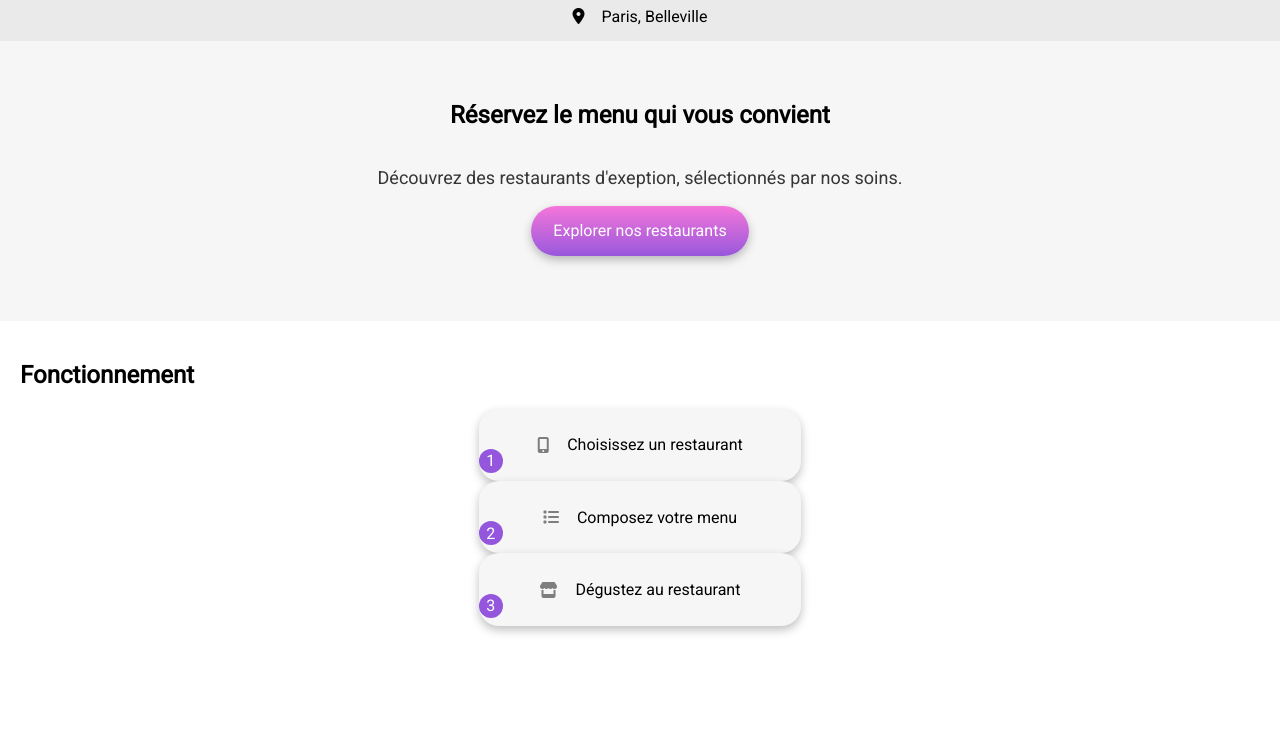
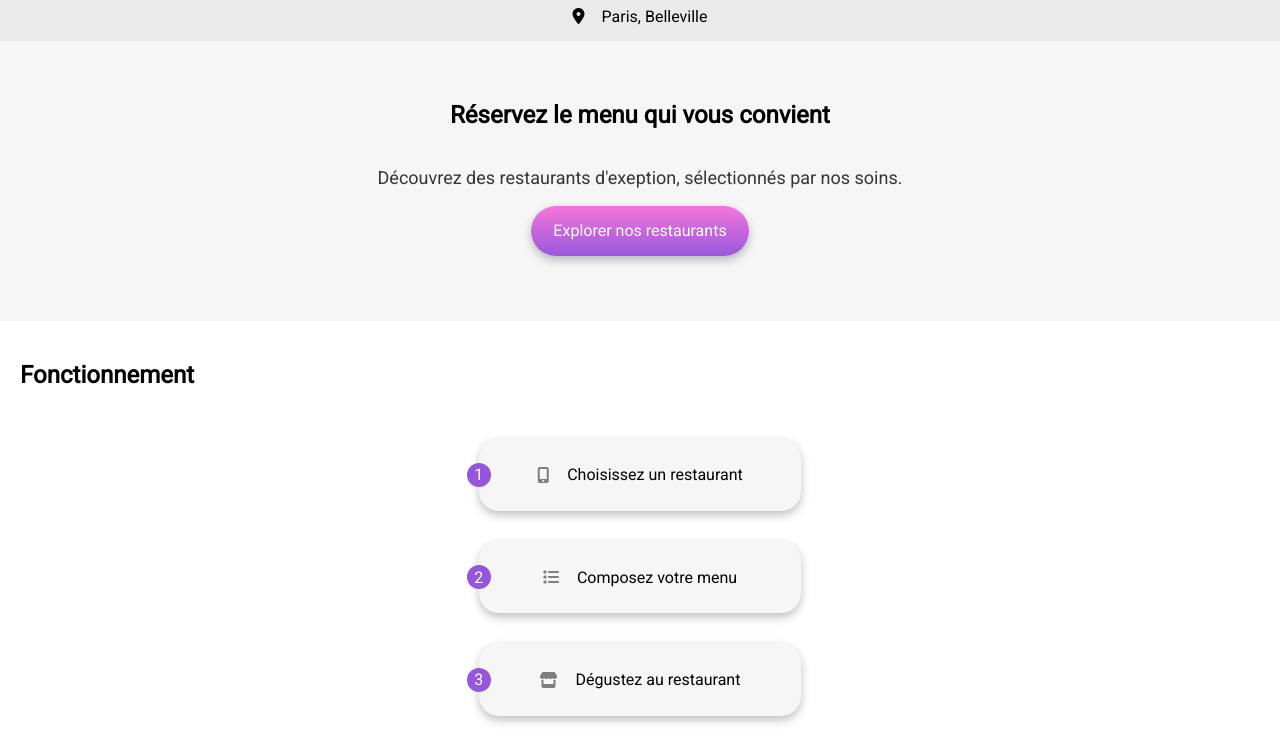
Before and after one commit to ClementDemongeot/Projet_Ohmyfood, a website: page Index.html in a window 1280 px wide. Shown: the part 72-808 px from the top of the page. Drawn offline with Linux system fonts and the light colour scheme; a web font is replaced by a local one.

Commit message:
fonctionnement done

```diff
--- a/SASS/scss/index.scss
+++ b/SASS/scss/index.scss
@@ -49,9 +49,11 @@
     display:flex;
     flex-direction: column;
     padding: 20px;
+    gap: 30px;
 }
 
 .fonctionnement__titre {
+
     font-size: 24px;
     font-weight: 700;
 
@@ -74,22 +76,18 @@
     font-weight: 500;
 }
 
-
-
-
 .fonctionnement-group {
-
     display: flex;
     flex-direction: column;
     align-items: center;
-
 }
 
 .elipse {
+    margin: 0;
+    left: 0;
     position: absolute;
     top: 50%;
-    left: 0%;
-    transform: translateY(-50%);
+    transform: translate(-50%,-50%);
     display: flex;
     justify-content: center;
     align-items: center;
```
Also changed, not shown: Index.html (+0 -2 lines), SASS/css/style.css, 1 other file.
